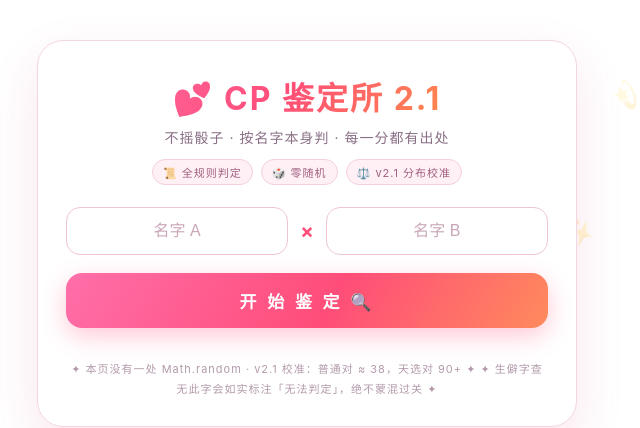
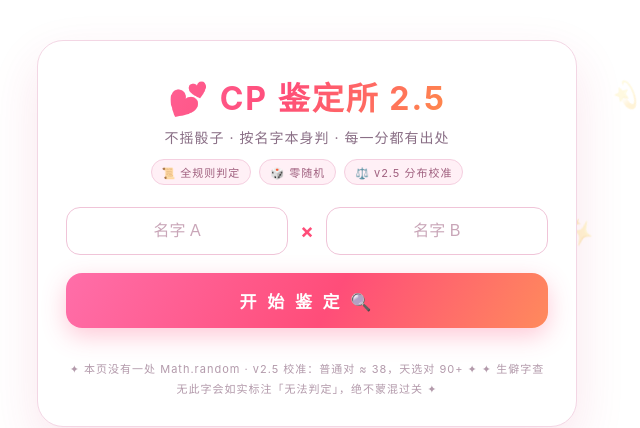
Before and after one commit to shihanyu2013/CP-name-check, a plain HTML site: page index.html in a window 1280 px wide. Shown: the top 428 px of the page, 333-973 px from the left. Drawn offline with Linux system fonts and the light colour scheme.

Commit message:
Bump displayed version to 2.5
Co-authored-by: arena-agent <297053741+arena-agent@users.noreply.github.com>

```diff
--- a/index.html
+++ b/index.html
@@ -4,7 +4,7 @@
 <meta charset="UTF-8">
 <meta name="color-scheme" content="light">
 <meta name="viewport" content="width=device-width, initial-scale=1">
-<title>CP 鉴定所 2.1 · 校准版</title>
+<title>CP 鉴定所 2.5 · 校准版</title>
 <style>
   html{background:#ffffff;color-scheme:light}
   *{margin:0;padding:0;box-sizing:border-box}
@@ -122,10 +122,10 @@
 <div class="bg-hearts" id="bgHearts"></div>
 
 <main class="card">
-  <h1>💕 CP 鉴定所 2.1</h1>
+  <h1>💕 CP 鉴定所 2.5</h1>
   <p class="sub">不摇骰子 · 按名字本身判 · 每一分都有出处</p>
   <div class="tags">
-    <span>📜 全规则判定</span><span>🎲 零随机</span><span>⚖️ v2.1 分布校准</span>
+    <span>📜 全规则判定</span><span>🎲 零随机</span><span>⚖️ v2.5 分布校准</span>
   </div>
 
   <section class="input-row">
@@ -184,7 +184,7 @@
 
   <div class="history" id="history"></div>
 
-  <p class="footnote">✦ 本页没有一处 Math.random · v2.1 校准：普通对 ≈ 38，天选对 90+ ✦
+  <p class="footnote">✦ 本页没有一处 Math.random · v2.5 校准：普通对 ≈ 38，天选对 90+ ✦
 ✦ 生僻字查无此字会如实标注「无法判定」，绝不蒙混过关 ✦</p>
 </main>
 
```
